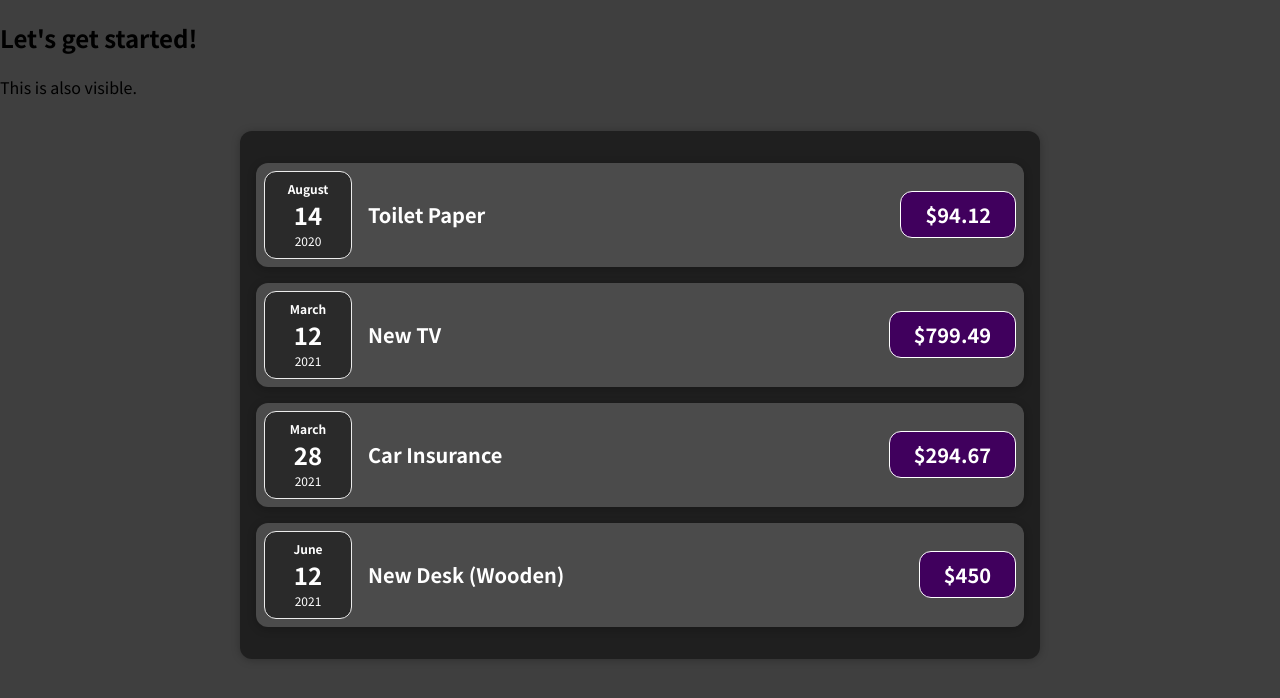
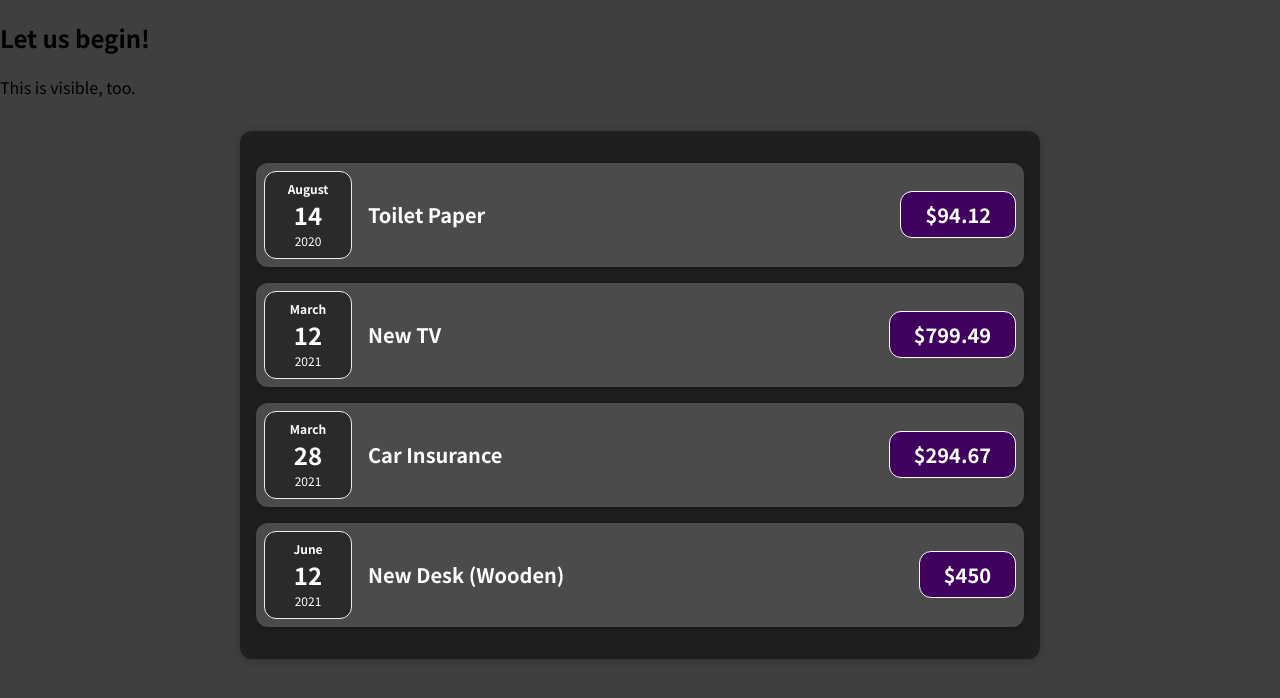
Before and after one commit to jeffjnunez/expense-tracker, a React (Create React App) app: page / in a window 1280 px wide. Shown: the top 698 px of the page. Built offline with nearby package versions, Linux system fonts and the light colour scheme; the HTML template or start-up script is replaced by a standard one.

Commit message:
Card wrapper component and props.children Added a temp createElement example instead of JSX

```diff
--- a/src/App.js
+++ b/src/App.js
@@ -1,3 +1,5 @@
+import React from 'react';
+
 import Expenses from './components/Expenses';
 
 const App = () => {
@@ -28,13 +30,22 @@ const App = () => {
         },
     ];
 
-    return (
-        <div>
-            <h2>Let's get started!</h2>
-            <p>This is also visible.</p>
-            <Expenses expenses={expenses} />
-        </div>
+    // Equivalent to the JSX below.
+    return React.createElement(
+        'div',
+        {},
+        React.createElement('h2', {}, 'Let us begin!'),
+        React.createElement('p', {}, 'This is visible, too.'),
+        React.createElement(Expenses, { expenses: expenses })
     );
+
+    // return (
+    //     <div>
+    //         <h2>Let's get started!</h2>
+    //         <p>This is also visible.</p>
+    //         <Expenses expenses={expenses} />
+    //     </div>
+    // );
 }
 
 export default App;
--- /dev/null
+++ b/src/components/Card.css
@@ -0,0 +1,4 @@
+.card {
+    border-radius: 12px;
+    box-shadow: 0 1px 8px rgba(0, 0, 0, 0.25);
+}
--- /dev/null
+++ b/src/components/Card.js
@@ -0,0 +1,14 @@
+import './Card.css';
+
+const Card = (props) => {
+    const classes = 'card ' + props.className;
+    console.log(props);
+
+    return (
+        <div className={classes}>
+            {props.children}
+        </div>
+    );
+};
+
+export default Card;
--- a/src/components/ExpenseItem.css
+++ b/src/components/ExpenseItem.css
@@ -2,10 +2,8 @@
     display: flex;
     justify-content: space-between;
     align-items: center;
-    box-shadow: 0 2px 8px rgba(0, 0, 0, 0.25);
     padding: 0.5rem;
     margin: 1rem 0;
-    border-radius: 12px;
     background-color: #4b4b4b;
 }
 
--- a/src/components/ExpenseItem.js
+++ b/src/components/ExpenseItem.js
@@ -1,16 +1,17 @@
 import ExpenseDate from './ExpenseDate';
+import Card from './Card';
 import './ExpenseItem.css';
 
 const ExpenseItem = ({ id, title, amount, date }) => {
 
     return (
-        <div className='expense-item'>
+        <Card className='expense-item'>
             <ExpenseDate date={date} />
             <div className='expense-item__description'>
                 <h2>{title}</h2>
                 <div className='expense-item__price'>${amount}</div>
             </div>
-        </div>
+        </Card>
     );
 }
 
--- a/src/components/Expenses.css
+++ b/src/components/Expenses.css
@@ -4,6 +4,4 @@
     margin: 2rem auto;
     width: 50rem;
     max-width: 95%;
-    border-radius: 12px;
-    box-shadow: 0 1px 8px rgba(0, 0, 0, 0.25);
 }
--- a/src/components/Expenses.js
+++ b/src/components/Expenses.js
@@ -1,9 +1,10 @@
 import ExpenseItem from './ExpenseItem';
+import Card from './Card';
 import './Expenses.css';
 
 const Expenses = ({ expenses }) => {
     return (
-        <div className='expenses'>
+        <Card className='expenses'>
             {expenses.map(expItem => (
                 <ExpenseItem
                     key={expItem.id}
@@ -13,7 +14,7 @@ const Expenses = ({ expenses }) => {
                     date={expItem.date}
                 />
             ))}
-        </div>
+        </Card>
     );
 };
 
```
